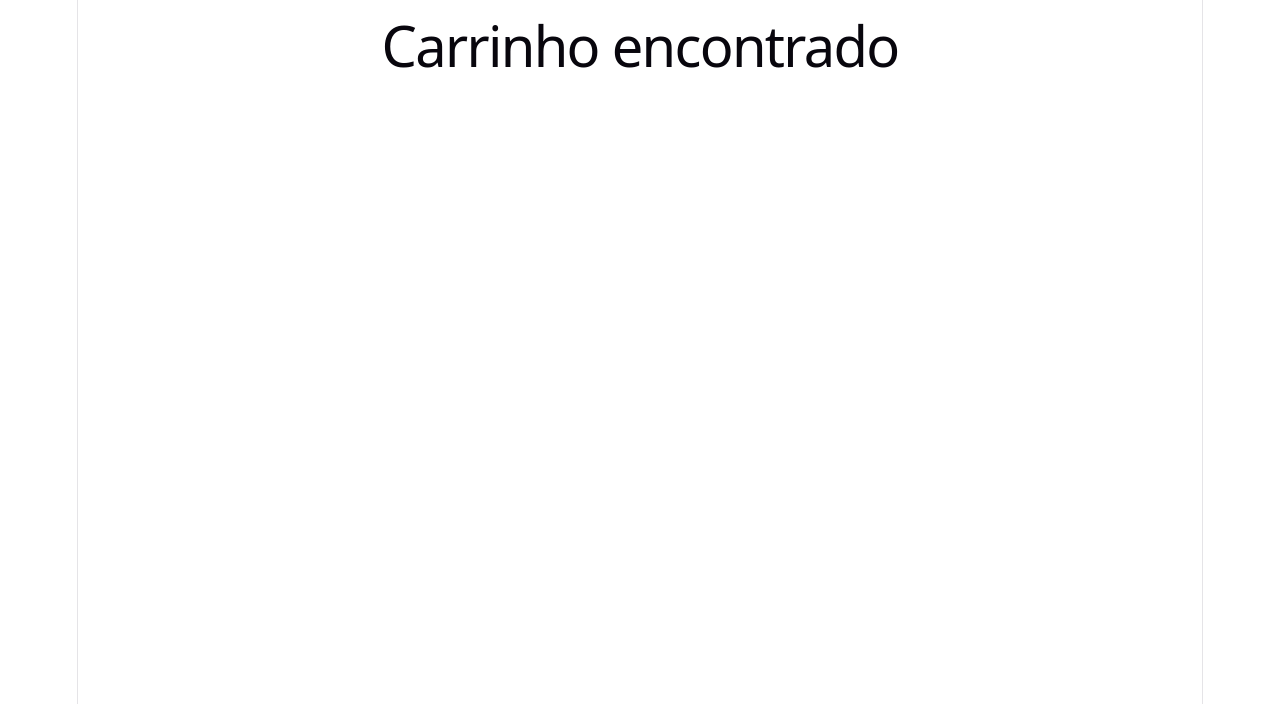
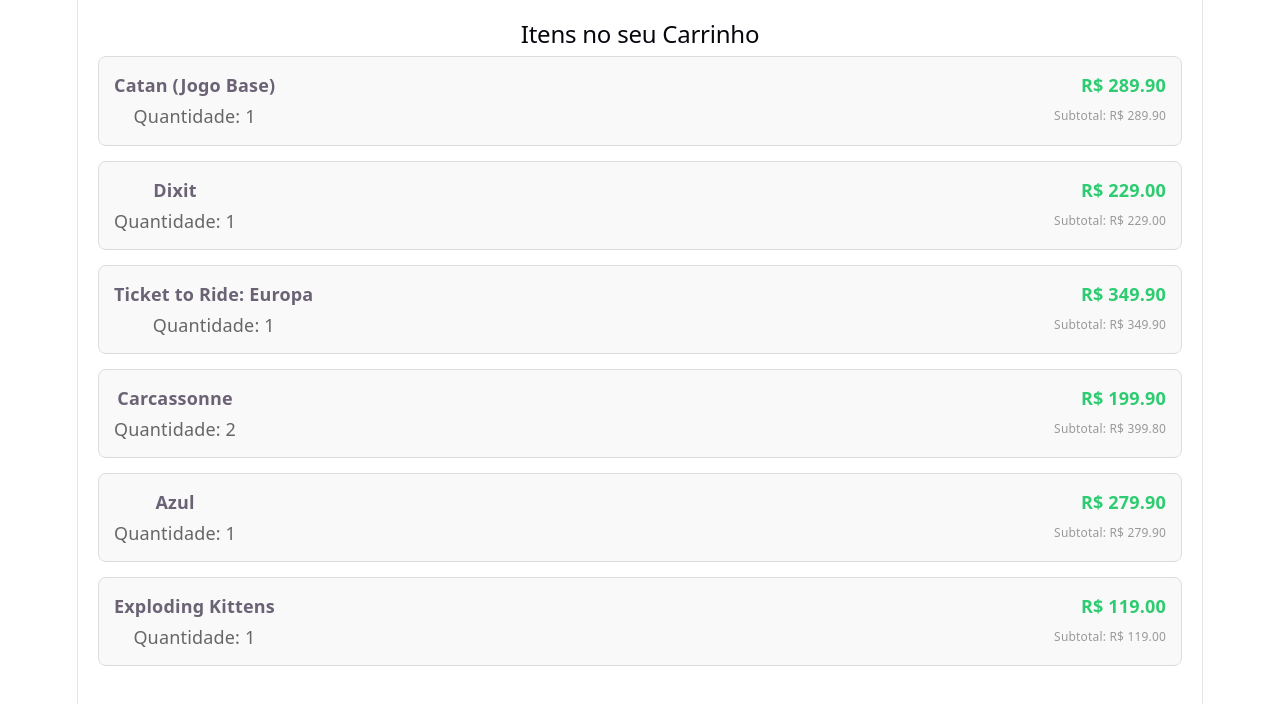
Before and after one commit to ataidesBergamin/Mini-Projeto-Carrinho-de-Compras, a React (Vite) app in the folder CarrinhoDeCompras/: page / in a window 1280 px wide. Shown: the top 704 px of the page. Built offline with nearby package versions, Linux system fonts and the light colour scheme.

Commit message:
commit 4 - feature/lista de produtos e cards de produtos

```diff
--- /dev/null
+++ b/CarrinhoDeCompras/src/data/produtos.js
@@ -0,0 +1,63 @@
+const produtos = [
+  {
+    id: 1,
+    nome: "Catan (Jogo Base)",
+    preco: 289.9,
+    quantidade: 1,
+  },
+  {
+    id: 2,
+    nome: "Dixit",
+    preco: 229.0,
+    quantidade: 1,
+  },
+  {
+    id: 3,
+    nome: "Ticket to Ride: Europa",
+    preco: 349.9,
+    quantidade: 1,
+  },
+  {
+    id: 4,
+    nome: "Carcassonne",
+    preco: 199.9,
+    quantidade: 2,
+  },
+  {
+    id: 5,
+    nome: "Azul",
+    preco: 279.9,
+    quantidade: 1,
+  },
+  {
+    id: 6,
+    nome: "Exploding Kittens",
+    preco: 119.0,
+    quantidade: 1,
+  },
+  /*   {
+    id: 7,
+    nome: "Zombicide: 2ª Edição",
+    preco: 549.0,
+    quantidade: 1,
+  },
+  {
+    id: 8,
+    nome: "Terraforming Mars",
+    preco: 420.0,
+    quantidade: 1,
+  },
+  {
+    id: 9,
+    nome: "Coupe (Groom)",
+    preco: 79.9,
+    quantidade: 3,
+  },
+  {
+    id: 10,
+    nome: "Pandemic",
+    preco: 250.0,
+    quantidade: 1,
+  }, */
+];
+export default produtos;
--- a/CarrinhoDeCompras/src/pages/Carrinho.jsx
+++ b/CarrinhoDeCompras/src/pages/Carrinho.jsx
@@ -1,8 +1,54 @@
+import produtos from "../data/produtos";
+
 function Carrinho() {
   return (
-    <>
-      <h1>Carrinho encontrado</h1>
-    </>
+    <div style={{ padding: "20px" }}>
+      <h2>Itens no seu Carrinho</h2>
+
+      <div style={{ display: "flex", flexDirection: "column", gap: "15px" }}>
+        {produtos.map((produto) => (
+          <div
+            key={produto.id}
+            style={{
+              border: "1px solid #ddd",
+              borderRadius: "8px",
+              padding: "15px",
+              backgroundColor: "#f9f9f9",
+              display: "flex",
+              justifyContent: "space-between",
+              alignItems: "center",
+            }}
+          >
+            <div>
+              <h3 style={{ margin: "0 0 5px 0", fontSize: "18px" }}>
+                {produto.nome}
+              </h3>
+              <p style={{ margin: 0, color: "#666" }}>
+                Quantidade: {produto.quantidade}
+              </p>
+            </div>
+
+            <div style={{ textAlign: "right" }}>
+              <span
+                style={{
+                  fontSize: "18px",
+                  fontWeight: "bold",
+                  color: "#2ecc71",
+                }}
+              >
+                R$ {produto.preco.toFixed(2)}
+              </span>
+              <p
+                style={{ margin: "5px 0 0 0", fontSize: "12px", color: "#999" }}
+              >
+                Subtotal: R$ {(produto.preco * produto.quantidade).toFixed(2)}
+              </p>
+            </div>
+          </div>
+        ))}
+      </div>
+    </div>
   );
 }
+
 export default Carrinho;
```
